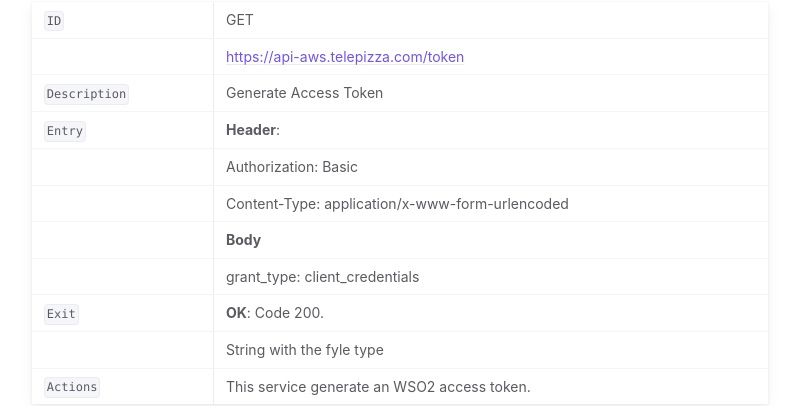
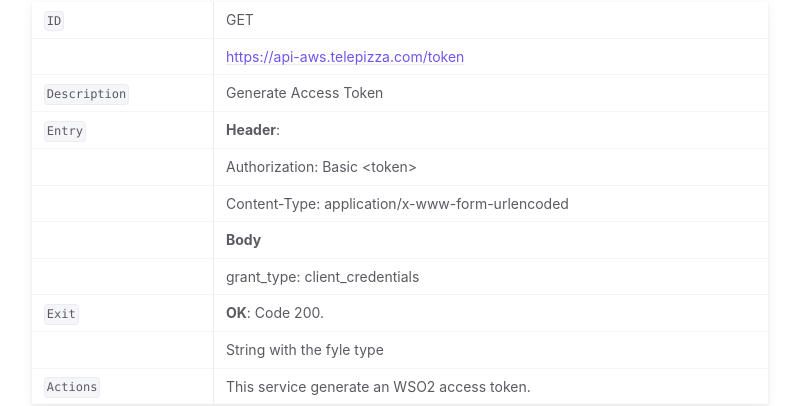
Before and after one commit to abeltranes/abeltranes.github.io, a Jekyll site: the page built from docs/API_Services_Bulksales_2.md, in a window 1280 px wide. Shown: the part 2535-2941 px from the top of the page, without its empty margins (356-1154 px from the left). Built offline with Jekyll 4.4.1, drawn with Linux system fonts in a browser that asks for light colours.

Commit message:
Update API_Services_Bulksales_2.md

```diff
--- a/docs/API_Services_Bulksales_2.md
+++ b/docs/API_Services_Bulksales_2.md
@@ -81,7 +81,7 @@ The following cURL command shows how to generate an WSO2 access token using the
    | [https://api-aws.telepizza.com/token](https://api-aws.telepizza.com/token)
 `` Description `` | Generate Access Token
 `` Entry `` | **Header**:
-   | 	Authorization: Basic <token>
+   | 	Authorization: Basic \<token>
    | 	Content-Type: application/x-www-form-urlencoded
    | **Body**
    | 	grant_type: client_credentials
```
